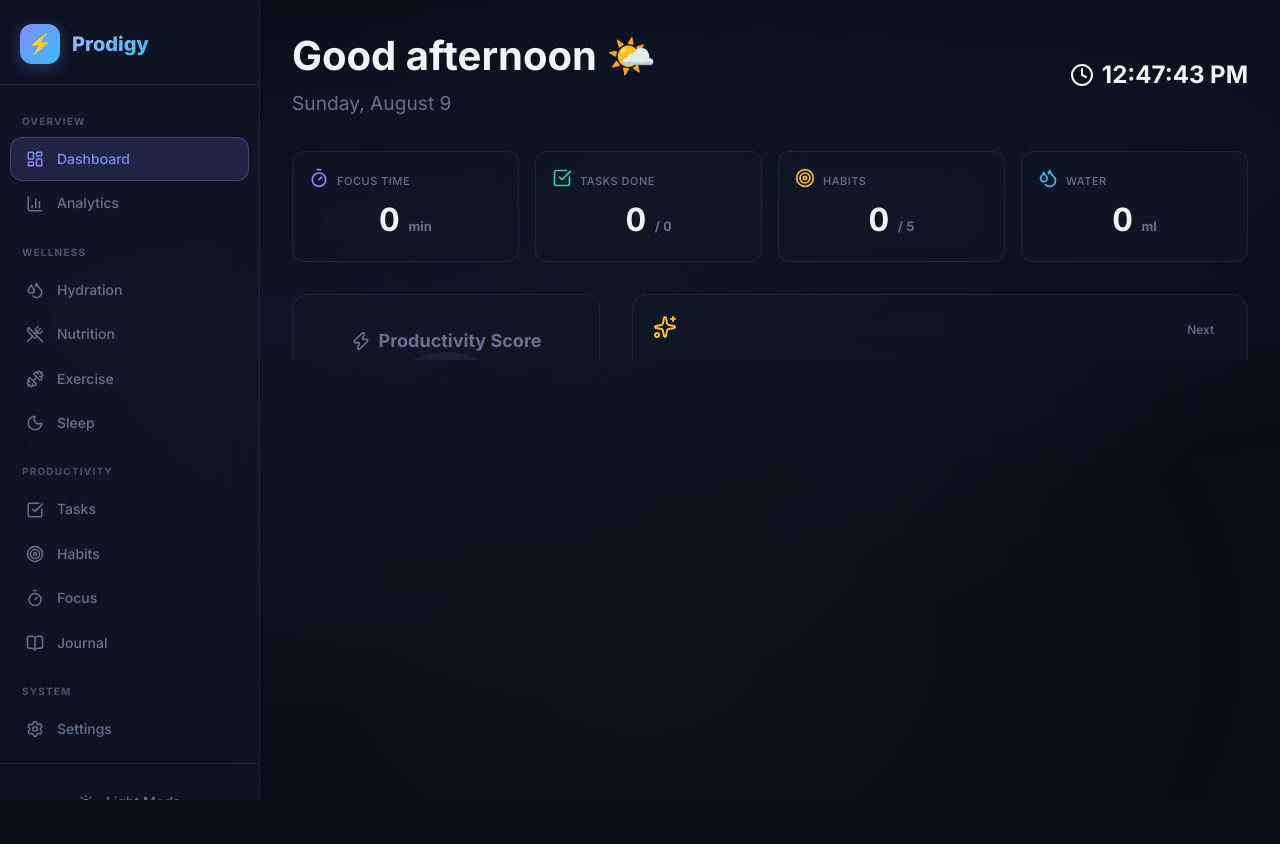
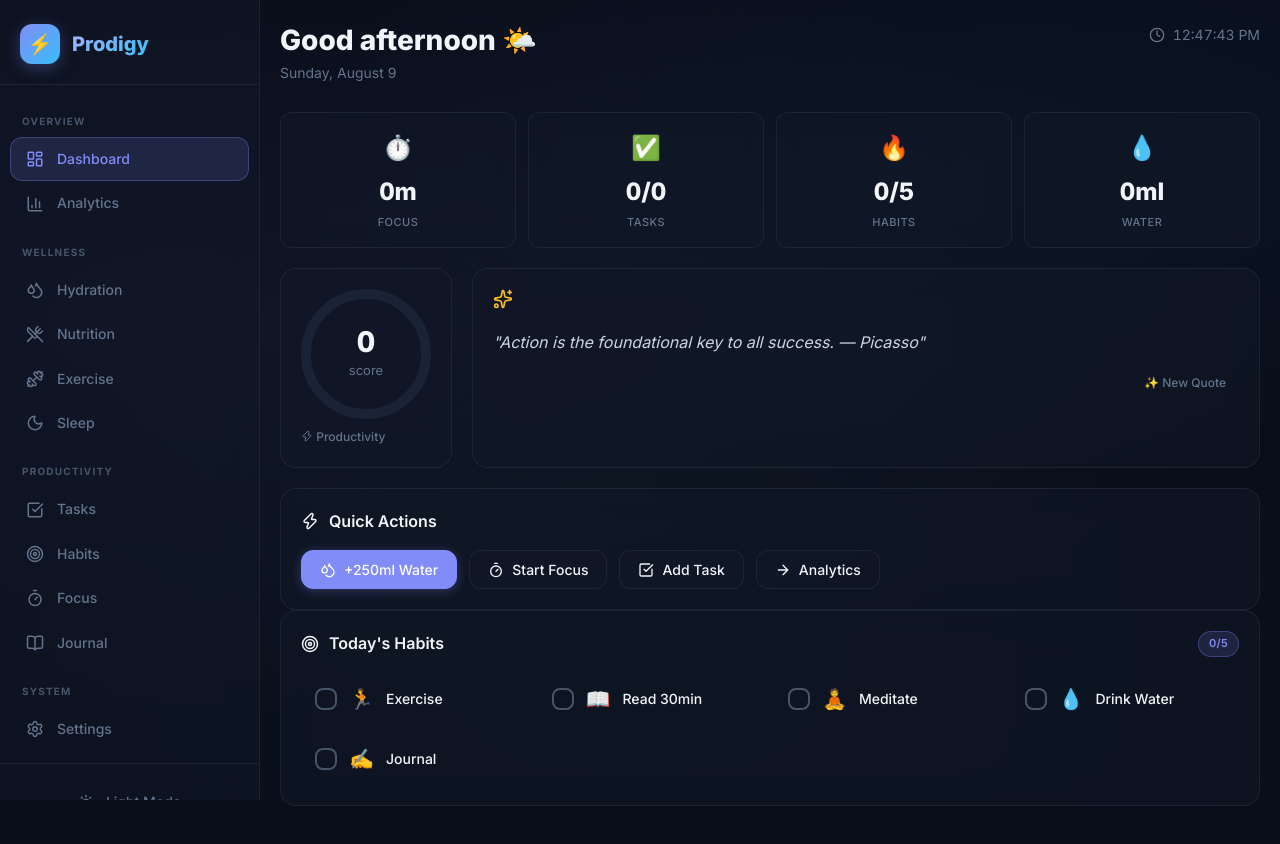
Before and after one commit to Abaan-hub/Idk, a React (Vite) app: page / in a window 1280 px wide. Shown: the top 844 px of the page. Before the commit the page ends 800 px from the top, so only its background shows below. Built offline with nearby package versions, Linux system fonts and the light colour scheme.

Commit message:
fix: rewrite Dashboard with proper layout, no scroll-area clipping

```diff
--- a/src/pages/Dashboard.jsx
+++ b/src/pages/Dashboard.jsx
@@ -1,200 +1,214 @@
-import React, { useState, useEffect } from 'react';
+import { useState, useEffect } from 'react';
+import { motion } from 'framer-motion';
 import { useStore } from '../store';
 import { today, formatDate, getGreeting, getGreetingEmoji, getProductivityScore, QUOTES } from '../utils';
 import Card from '../components/Card';
 import ProgressRing from '../components/ProgressRing';
 import { showToast } from '../components/Toast';
-import { Droplets, Timer, CheckSquare, Target, TrendingUp, Sparkles, Plus, Clock, Zap } from 'lucide-react';
+import { Droplets, Timer, CheckSquare, Target, Sparkles, Clock, Zap, ArrowRight, Check } from 'lucide-react';
 
-const Dashboard = () => {
-  const {
-    habits,
-    todos,
-    pomoSessions,
-    waterLogs,
-    quoteIdx,
-    nextQuote,
-    toggleHabit,
-    addWater,
-    setPage
-  } = useStore();
+export default function Dashboard() {
+  const habits = useStore(s => s.habits);
+  const todos = useStore(s => s.todos);
+  const pomoSessions = useStore(s => s.pomoSessions);
+  const waterLogs = useStore(s => s.waterLogs);
+  const foodLogs = useStore(s => s.foodLogs);
+  const quoteIdx = useStore(s => s.quoteIdx);
+  const nextQuote = useStore(s => s.nextQuote);
+  const toggleHabit = useStore(s => s.toggleHabit);
+  const addWater = useStore(s => s.addWater);
+  const setPage = useStore(s => s.setPage);
 
-  const [currentTime, setCurrentTime] = useState(new Date());
+  const [clock, setClock] = useState(new Date());
 
   useEffect(() => {
-    const timer = setInterval(() => setCurrentTime(new Date()), 1000);
-    return () => clearInterval(timer);
+    const t = setInterval(() => setClock(new Date()), 1000);
+    return () => clearInterval(t);
   }, []);
 
-  const dToday = today();
-  const formatTime = (date) => {
-    return date.toLocaleTimeString([], { hour: '2-digit', minute: '2-digit', second: '2-digit' });
-  };
+  const d = today();
 
-  // Stats calculations
-  const focusTimeToday = pomoSessions
-    .filter(p => p.date === dToday)
-    .reduce((acc, p) => acc + (p.duration_min || 0), 0);
+  // Stats
+  const focusMin = pomoSessions.filter(s => s.date === d).reduce((a, s) => a + (s.duration_min || 0), 0);
+  const tasksDone = todos.filter(t => t.done).length;
+  const habitsDone = habits.filter(h => h.completedDays?.[d]).length;
+  const waterMl = waterLogs.filter(w => w.date === d).reduce((a, w) => a + w.amount_ml, 0);
+  const score = getProductivityScore(habits, todos, pomoSessions);
 
-  const tasksDone = todos.filter(t => t.done).length;
-
-  const habitsDone = habits.filter(h => h.completedDays && h.completedDays[dToday]).length;
-  const habitsTotal = habits.length;
-
-  const waterToday = waterLogs
-    .filter(w => w.date === dToday)
-    .reduce((acc, w) => acc + w.amount_ml, 0);
-
-  const productivityScore = getProductivityScore(habits, todos, pomoSessions) / 100;
-
-  const handleAddWater = () => {
-    addWater({ amount_ml: 250, date: dToday });
-    showToast('250ml water added!', 'success');
-  };
+  // Timeline entries
+  const timelineEntries = [
+    ...waterLogs.filter(w => w.date === d).map(w => ({
+      time: new Date(w.time),
+      icon: '💧',
+      label: `${w.amount_ml}ml water`,
+      color: '#38bdf8',
+    })),
+    ...foodLogs.filter(f => f.date === d).map(f => ({
+      time: new Date(f.time),
+      icon: '🍽️',
+      label: `${f.name || f.meal_type} (${f.calories} cal)`,
+      color: '#fbbf24',
+    })),
+    ...pomoSessions.filter(s => s.date === d).map(s => ({
+      time: new Date(s.completed_at),
+      icon: '🍅',
+      label: `${s.duration_min}min focus`,
+      color: '#818cf8',
+    })),
+  ].sort((a, b) => b.time - a.time).slice(0, 8);
 
   return (
-    <div className="dashboard-page scroll-area" style={{ padding: '2rem' }}>
-      <header style={{ display: 'flex', justifyContent: 'space-between', alignItems: 'center', marginBottom: '2rem' }}>
+    <motion.div
+      className="page"
+      initial={{ opacity: 0, y: 20 }}
+      animate={{ opacity: 1, y: 0 }}
+      transition={{ duration: 0.3 }}
+    >
+      {/* Header */}
+      <div style={{ display: 'flex', justifyContent: 'space-between', alignItems: 'flex-start', marginBottom: 28 }}>
         <div>
-          <h1 style={{ fontSize: '2.5rem', fontWeight: 'bold', margin: '0' }}>
+          <h1 style={{ fontSize: 28, fontWeight: 800, marginBottom: 4 }}>
             {getGreeting()} {getGreetingEmoji()}
           </h1>
-          <p className="text-muted" style={{ fontSize: '1.2rem', marginTop: '0.5rem' }}>
-            {formatDate()}
-          </p>
+          <p className="text-muted" style={{ fontSize: 14 }}>{formatDate()}</p>
         </div>
-        <div style={{ textAlign: 'right' }}>
-          <div className="flex items-center gap-sm" style={{ fontSize: '1.5rem', fontWeight: 'bold' }}>
-            <Clock size={24} />
-            <span>{formatTime(currentTime)}</span>
+        <div className="flex items-center gap-sm" style={{ fontSize: 14, color: 'var(--text-muted)', fontVariantNumeric: 'tabular-nums' }}>
+          <Clock size={16} />
+          <span>{clock.toLocaleTimeString('en-US', { hour: '2-digit', minute: '2-digit', second: '2-digit' })}</span>
         </div>
       </div>
-      </header>
 
       {/* Stats Row */}
-      <div className="grid-4" style={{ marginBottom: '2rem', display: 'grid', gridTemplateColumns: 'repeat(auto-fit, minmax(200px, 1fr))', gap: '1rem' }}>
-        <Card className="stat-card glass-card">
-          <div className="flex items-center gap-sm text-muted mb-2">
-            <Timer className="stat-icon" size={20} color="#818CF8" />
-            <span className="stat-label">Focus Time</span>
+      <div className="grid-4" style={{ marginBottom: 20 }}>
+        {[
+          { icon: '⏱️', value: `${focusMin}m`, label: 'Focus', color: '#818cf8' },
+          { icon: '✅', value: `${tasksDone}/${todos.length}`, label: 'Tasks', color: '#34d399' },
+          { icon: '🔥', value: `${habitsDone}/${habits.length}`, label: 'Habits', color: '#fbbf24' },
+          { icon: '💧', value: `${waterMl}ml`, label: 'Water', color: '#38bdf8' },
+        ].map((s, i) => (
+          <motion.div
+            key={s.label}
+            className="stat-card"
+            initial={{ opacity: 0, y: 12 }}
+            animate={{ opacity: 1, y: 0 }}
+            transition={{ delay: i * 0.05 }}
+          >
+            <div className="stat-icon">{s.icon}</div>
+            <div className="stat-value">{s.value}</div>
+            <div className="stat-label">{s.label}</div>
+          </motion.div>
+        ))}
       </div>
-          <div className="stat-value" style={{ fontSize: '2rem', fontWeight: 'bold' }}>
-            {focusTimeToday} <span className="text-sm text-muted">min</span>
+
+      {/* Score + Quote Row */}
+      <div style={{ display: 'grid', gridTemplateColumns: 'auto 1fr', gap: 20, marginBottom: 20 }}>
+        {/* Productivity Score */}
+        <Card className="glass-card" style={{ display: 'flex', flexDirection: 'column', alignItems: 'center', justifyContent: 'center', padding: 24, minWidth: 180 }}>
+          <ProgressRing progress={score / 100} size={130} strokeWidth={10} label={`${score}`} sublabel="score" />
+          <div style={{ marginTop: 8, fontSize: 12, color: 'var(--text-muted)', fontWeight: 500 }}>
+            <Zap size={12} style={{ display: 'inline', verticalAlign: -1 }} /> Productivity
           </div>
         </Card>
 
-        <Card className="stat-card glass-card">
-          <div className="flex items-center gap-sm text-muted mb-2">
-            <CheckSquare className="stat-icon" size={20} color="#34D399" />
-            <span className="stat-label">Tasks Done</span>
+        {/* Quote */}
+        <Card className="glass-card" style={{ display: 'flex', flexDirection: 'column', justifyContent: 'space-between' }}>
+          <div>
+            <Sparkles size={20} color="#fbbf24" style={{ marginBottom: 12 }} />
+            <p style={{ fontSize: 16, fontStyle: 'italic', lineHeight: 1.7, color: 'var(--text-secondary)' }}>
+              "{QUOTES[quoteIdx % QUOTES.length]}"
+            </p>
           </div>
-          <div className="stat-value" style={{ fontSize: '2rem', fontWeight: 'bold' }}>
-            {tasksDone} <span className="text-sm text-muted">/ {todos.length}</span>
-          </div>
-        </Card>
-
-        <Card className="stat-card glass-card">
-          <div className="flex items-center gap-sm text-muted mb-2">
-            <Target className="stat-icon" size={20} color="#FBBF24" />
-            <span className="stat-label">Habits</span>
-          </div>
-          <div className="stat-value" style={{ fontSize: '2rem', fontWeight: 'bold' }}>
-            {habitsDone} <span className="text-sm text-muted">/ {habitsTotal}</span>
-          </div>
-        </Card>
-
-        <Card className="stat-card glass-card">
-          <div className="flex items-center gap-sm text-muted mb-2">
-            <Droplets className="stat-icon" size={20} color="#38BDF8" />
-            <span className="stat-label">Water</span>
-          </div>
-          <div className="stat-value" style={{ fontSize: '2rem', fontWeight: 'bold' }}>
-            {waterToday} <span className="text-sm text-muted">ml</span>
+          <div style={{ textAlign: 'right', marginTop: 12 }}>
+            <button className="btn btn-ghost btn-sm" onClick={nextQuote}>✨ New Quote</button>
           </div>
         </Card>
       </div>
 
-      <div style={{ display: 'grid', gridTemplateColumns: '1fr 2fr', gap: '2rem', marginBottom: '2rem' }}>
-        {/* Productivity Score */}
-        <Card className="glass-card flex flex-col items-center justify-center" style={{ padding: '2rem' }}>
-          <h3 className="mb-4 text-muted flex items-center gap-sm">
-            <Zap size={20} /> Productivity Score
-          </h3>
-          <ProgressRing progress={productivityScore} size={140} strokeWidth={12} color="#818CF8" />
-        </Card>
-
-        {/* Quote & Quick Actions */}
-        <div style={{ display: 'flex', flexDirection: 'column', gap: '1rem' }}>
-          <Card className="glass-card" style={{ flex: 1, display: 'flex', flexDirection: 'column', justifyContent: 'center' }}>
-            <div className="flex justify-between items-start">
-              <Sparkles size={24} color="#FBBF24" style={{ marginBottom: '1rem' }} />
-              <button className="btn btn-ghost btn-sm" onClick={nextQuote}>Next</button>
+      {/* Quick Actions */}
+      <Card className="glass-card" style={{ marginBottom: 20 }}>
+        <div className="card-header">
+          <div className="card-title"><Zap size={18} /> Quick Actions</div>
         </div>
-            <p style={{ fontSize: '1.25rem', fontStyle: 'italic', marginBottom: '0.5rem' }}>
-              "{QUOTES[quoteIdx % QUOTES.length] || 'Stay focused and never give up.'}"
-            </p>
-          </Card>
-
-          <Card className="glass-card">
-            <h3 className="mb-3 text-sm text-muted">Quick Actions</h3>
-            <div className="flex gap-md" style={{ display: 'flex', gap: '1rem', flexWrap: 'wrap' }}>
-              <button className="btn btn-primary flex items-center gap-sm" onClick={handleAddWater}>
+        <div className="flex gap-md" style={{ flexWrap: 'wrap' }}>
+          <button className="btn btn-primary" onClick={() => { addWater({ amount_ml: 250 }); showToast('💧 250ml added!'); }}>
             <Droplets size={16} /> +250ml Water
           </button>
-              <button className="btn flex items-center gap-sm" onClick={() => setPage('focus')} style={{ background: 'rgba(255,255,255,0.1)' }}>
-                <Timer size={16} /> Focus
+          <button className="btn" onClick={() => setPage('focus')}>
+            <Timer size={16} /> Start Focus
           </button>
-              <button className="btn flex items-center gap-sm" onClick={() => setPage('tasks')} style={{ background: 'rgba(255,255,255,0.1)' }}>
-                <Plus size={16} /> Add Task
+          <button className="btn" onClick={() => setPage('tasks')}>
+            <CheckSquare size={16} /> Add Task
           </button>
-              <button className="btn flex items-center gap-sm" onClick={() => setPage('analytics')} style={{ background: 'rgba(255,255,255,0.1)' }}>
-                <TrendingUp size={16} /> Analytics
+          <button className="btn" onClick={() => setPage('analytics')}>
+            <ArrowRight size={16} /> Analytics
           </button>
         </div>
       </Card>
-        </div>
-      </div>
 
       {/* Today's Habits */}
-      <Card className="glass-card">
-        <h2 className="flex items-center gap-sm mb-4" style={{ fontSize: '1.5rem', fontWeight: 'bold' }}>
-          <Target size={24} color="#34D399" /> Today's Habits
-        </h2>
+      <Card className="glass-card" style={{ marginBottom: 20 }}>
+        <div className="card-header">
+          <div className="card-title"><Target size={18} /> Today's Habits</div>
+          <span className="badge badge-accent">{habitsDone}/{habits.length}</span>
+        </div>
         {habits.length === 0 ? (
-          <p className="text-muted">No habits added yet.</p>
+          <div className="empty-state">
+            <div className="empty-icon">🎯</div>
+            <p className="empty-text">No habits yet. Add some in the Habits page!</p>
+          </div>
         ) : (
-          <div style={{ display: 'grid', gridTemplateColumns: 'repeat(auto-fill, minmax(250px, 1fr))', gap: '1rem' }}>
-            {habits.map(habit => {
-              const isChecked = !!habit.completedDays?.[dToday];
+          <div style={{ display: 'grid', gridTemplateColumns: 'repeat(auto-fill, minmax(220px, 1fr))', gap: 8 }}>
+            {habits.map(h => {
+              const done = !!h.completedDays?.[d];
               return (
                 <div
-                  key={habit.id}
-                  className="flex items-center gap-md p-3"
-                  style={{ background: 'rgba(255,255,255,0.05)', borderRadius: '8px', cursor: 'pointer' }}
-                  onClick={() => toggleHabit(habit.id)}
+                  key={h.id}
+                  className="list-item"
+                  style={{ cursor: 'pointer', borderRadius: 10, padding: '10px 14px' }}
+                  onClick={() => toggleHabit(h.id)}
                 >
-                  <div className={`checkbox ${isChecked ? 'checked' : ''}`} style={{
-                    width: '24px', height: '24px', borderRadius: '50%',
-                    border: `2px solid ${isChecked ? habit.color || '#34D399' : 'rgba(255,255,255,0.3)'}`,
-                    background: isChecked ? habit.color || '#34D399' : 'transparent',
-                    display: 'flex', alignItems: 'center', justifyContent: 'center'
-                  }}>
-                    {isChecked && <CheckSquare size={14} color="#fff" />}
+                  <div className={`checkbox ${done ? 'checked' : ''}`}>
+                    {done && <Check size={14} />}
                   </div>
-                  <div style={{ flex: 1 }}>
-                    <div style={{ fontWeight: '600', textDecoration: isChecked ? 'line-through' : 'none', opacity: isChecked ? 0.6 : 1 }}>
-                      {habit.name}
-                    </div>
-                  </div>
-                  {habit.emoji && <span style={{ fontSize: '1.2rem' }}>{habit.emoji}</span>}
+                  <span style={{ fontSize: 20 }}>{h.emoji}</span>
+                  <span style={{
+                    flex: 1,
+                    fontSize: 14,
+                    fontWeight: 500,
+                    textDecoration: done ? 'line-through' : 'none',
+                    opacity: done ? 0.5 : 1,
+                  }}>{h.name}</span>
                 </div>
               );
             })}
           </div>
         )}
       </Card>
+
+      {/* Activity Timeline */}
+      {timelineEntries.length > 0 && (
+        <Card className="glass-card">
+          <div className="card-header">
+            <div className="card-title"><Clock size={18} /> Today's Activity</div>
           </div>
+          <div className="flex-col gap-xs">
+            {timelineEntries.map((e, i) => (
+              <div key={i} className="flex items-center gap-md" style={{ padding: '8px 0', borderBottom: i < timelineEntries.length - 1 ? '1px solid var(--border)' : 'none' }}>
+                <span style={{
+                  width: 8, height: 8, borderRadius: '50%',
+                  background: e.color, flexShrink: 0,
+                  boxShadow: `0 0 8px ${e.color}60`,
+                }} />
+                <span className="text-muted text-sm" style={{ width: 70, flexShrink: 0, fontVariantNumeric: 'tabular-nums' }}>
+                  {e.time.toLocaleTimeString('en-US', { hour: '2-digit', minute: '2-digit' })}
+                </span>
+                <span style={{ fontSize: 16, flexShrink: 0 }}>{e.icon}</span>
+                <span style={{ fontSize: 14 }}>{e.label}</span>
+              </div>
+            ))}
+          </div>
+        </Card>
+      )}
+    </motion.div>
   );
-};
-
-export default Dashboard;
+}
```
Lines whose indentation alone changed are shown as unchanged.
